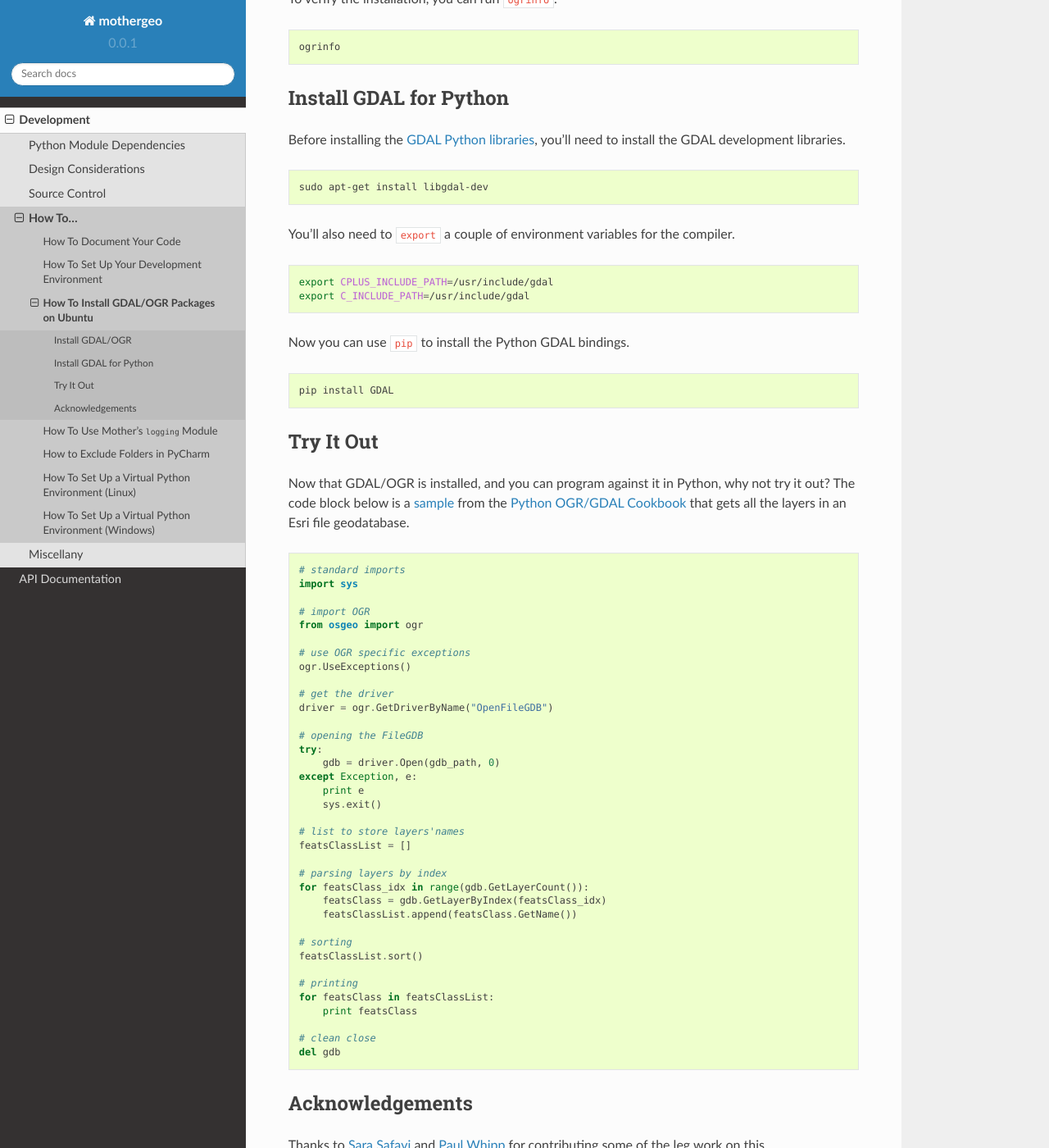
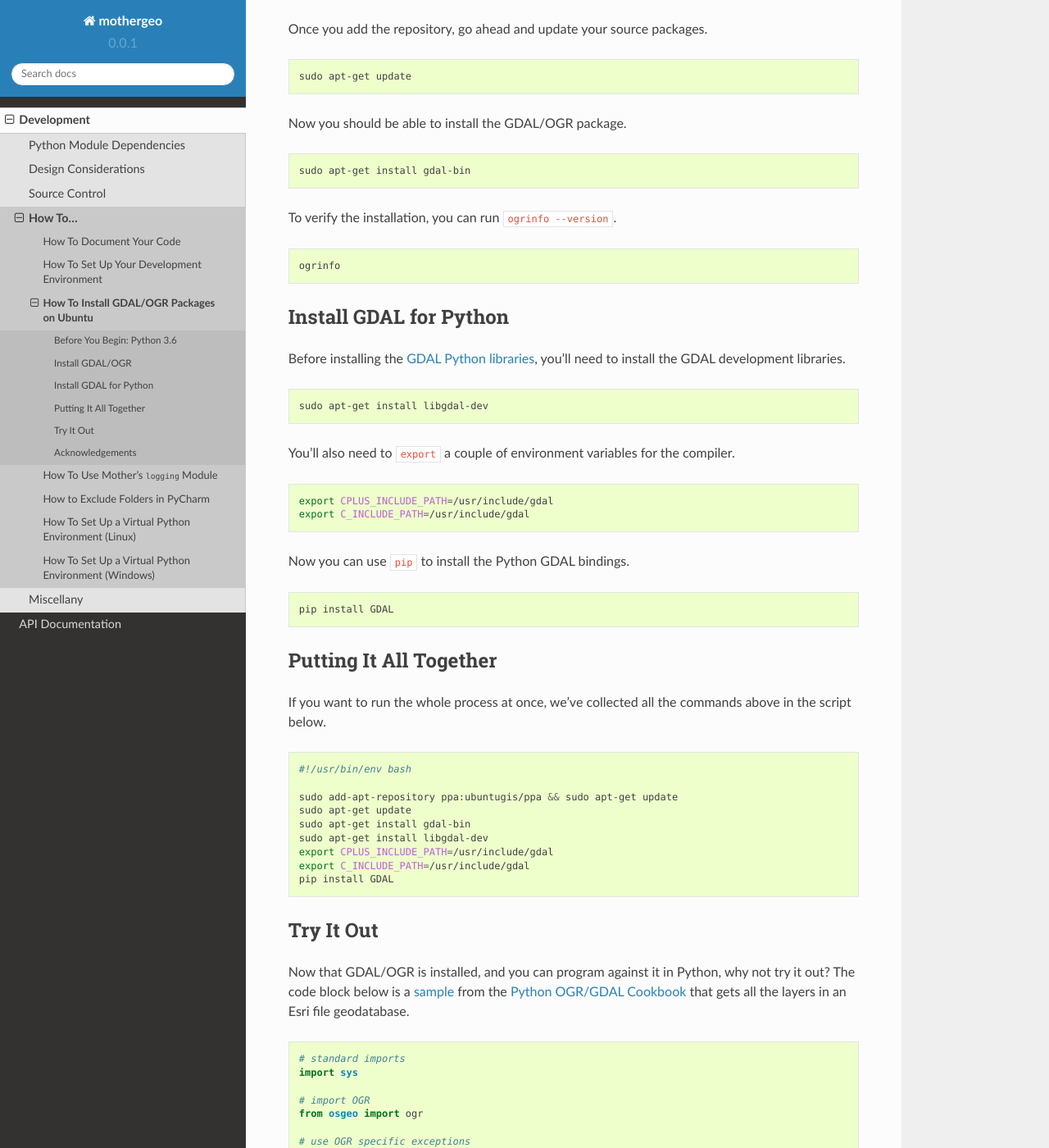
Before and after one commit to patdaburu/mothergeo-py, a Sphinx documentation site: the page built from docs/source/development/how-to/gdal-ubuntu-pkg.rst, in a window 1280 px wide and 1400 px high, scrolled down 1005 px. Shown: the whole window at 82% size. Built offline with Sphinx 7.4.7 and the Read the Docs theme 2.0.0, drawn with Linux system fonts in a browser that asks for light colours; some of the changed text lies outside the part shown.

Commit message:
Updated virtual environment documents to include information about Python 3.6.

```diff
--- a/docs/source/development/how-to/gdal-ubuntu-pkg.rst
+++ b/docs/source/development/how-to/gdal-ubuntu-pkg.rst
@@ -17,6 +17,18 @@
 `Python GDAL/OGR Cookbook <https://pcjericks.github.io/py-gdalogr-cookbook/>`_.
 
 This article describes a process you can follow to install GDAL/OGR on Ubuntu.
+
+Before You Begin: Python 3.6
+----------------------------
+
+If you are installing the GDAL/OGR packages into a virtual environment based on Python 3.6, you may need to install the
+`python3.6-dev package <https://packages.ubuntu.com/zesty/python3.6-dev>`_.
+
+.. code-block:: bash
+
+    sudo apt-get install python3.6-dev
+
+For more information about creating virtual environments on Ubuntu 16.04 LTS, see :ref:`venv-setup-ubuntu-1604`.
 
 Install GDAL/OGR
 ----------------
@@ -43,7 +55,7 @@
 
     sudo apt-get install gdal-bin
 
-To verify the installation, you can run ``ogrinfo``.
+To verify the installation, you can run ``ogrinfo --version``.
 
 .. code-block:: bash
 
@@ -71,6 +83,25 @@
 .. code-block:: bash
 
     pip install GDAL
+
+Putting It All Together
+-----------------------
+
+If you want to run the whole process at once, we've collected all the commands above in the script below.
+
+.. code-block:: bash
+
+    #!/usr/bin/env bash
+
+    sudo add-apt-repository ppa:ubuntugis/ppa && sudo apt-get update
+    sudo apt-get update
+    sudo apt-get install gdal-bin
+    sudo apt-get install libgdal-dev
+    export CPLUS_INCLUDE_PATH=/usr/include/gdal
+    export C_INCLUDE_PATH=/usr/include/gdal
+    pip install GDAL
+
+
 
 Try It Out
 ----------
```
Also changed, not shown: docs/source/development/how-to/venv.rst (+5 -3 lines).
